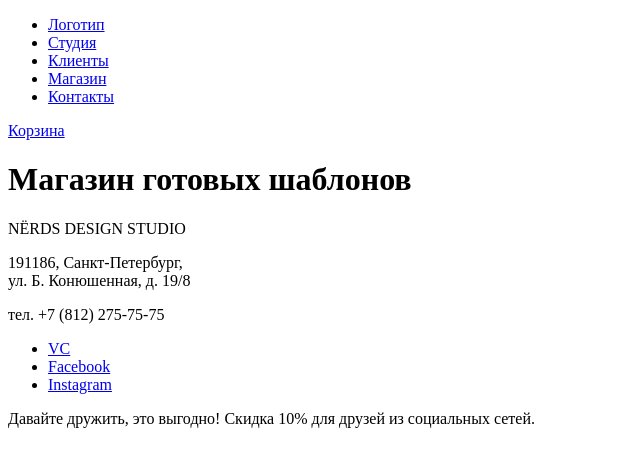
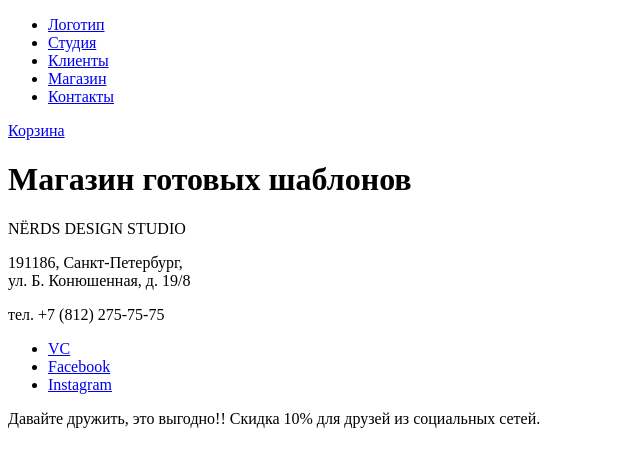
Before and after one commit to Dima-max/1246195-nerds-27, a plain HTML site: page catalog.html in a window 1280 px wide. Shown: the full height of the page, 0-640 px from the left. Drawn offline with Linux system fonts and the light colour scheme.

Commit message:
Разметил catalog.html
При дальнейших правках разметки:
- Согласую со спецификацией и тех.заданием (детальнее)
- Доверстаю недостающие элементы
- Добавлю элементам классы

```diff
--- a/catalog.html
+++ b/catalog.html
@@ -16,7 +16,7 @@
            <li> <a href="#">Контакты</a> </li>
       </ul>
 
-      <a href="#"> Корзина </a>
+      <a href="#"> Корзина  </a>
 
     </nav>
 
@@ -44,7 +44,7 @@
     <li><a href="#">Instagram</a></li>
     </ul>
 
-    <p>Давайте дружить, это выгодно!
+    <p>Давайте дружить, это выгодно!!
     Скидка 10% для друзей из социальных сетей.</p>
 
   </footer>
```
